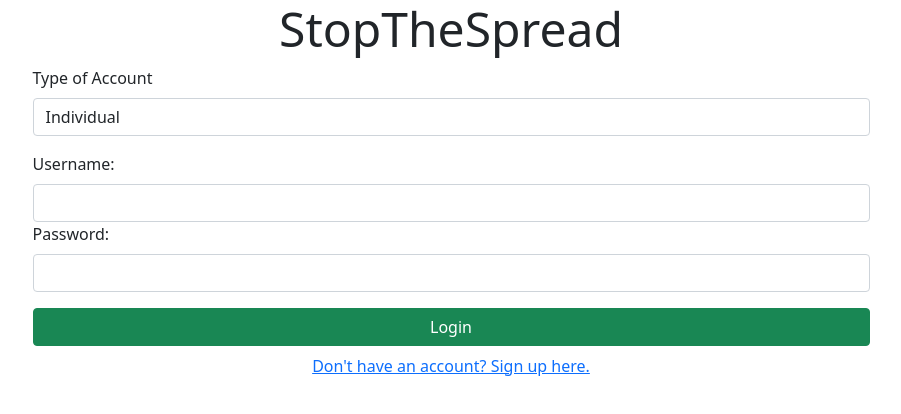
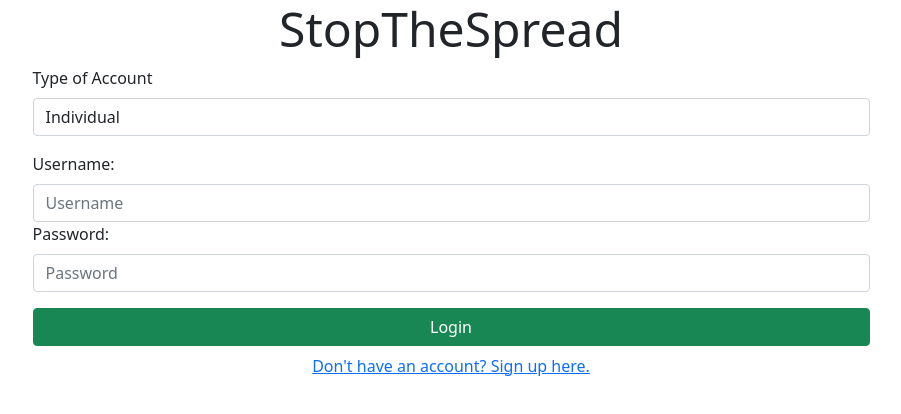
Before and after one commit to williams-jack/stop-the-spread-react-app, a React (Create React App) app: page /login in a window 1280 px wide. Shown: the top 414 px of the page, without its empty margins (189-1090 px from the left). Built offline with nearby package versions, Linux system fonts and the light colour scheme.

Commit message:
Got basic login service working.

```diff
--- a/src/App.js
+++ b/src/App.js
@@ -10,8 +10,8 @@ import NotFoundErrorPage from "./pages/error/error404Page";
 import RegisterPage from "./pages/register/registerPage";
 import Cookies from "js-cookie";
 import NavbarComponent from "./pages/components/navbar";
-import COVIDStatusPage from "./pages/covidStatus/covidStatusPage";
-import LocationHistoryPage from "./pages/location-history/locationHistoryPage";
+import COVIDStatusPage from "./pages/user-pages/covidStatus/covidStatusPage";
+import LocationHistoryPage from "./pages/user-pages/locaton-history/locationHistoryPage";
 import "bootstrap/dist/css/bootstrap.min.css";
 import "bootstrap/dist/js/bootstrap.min.js";
 
--- a/src/pages/login/loginPage.js
+++ b/src/pages/login/loginPage.js
@@ -1,20 +1,41 @@
-import React from "react";
+import React, { useState } from "react";
 import { Link, useHistory } from "react-router-dom";
+import { login } from "../../services/auth-services/auth-service";
 
 const LoginPage = ({ setLoggedIn }) => {
+    const [loginPayload, setLoginPayload] = useState({
+        role: "User",
+    });
+    const onInputChange = (event) => {
+        const name = event.target.name;
+        console.log(`Input ${name} changing.`);
+        setLoginPayload({
+            ...loginPayload,
+            [name]: event.target.value,
+        });
+    };
     const history = useHistory();
     const onSubmit = () => {
-        setLoggedIn(true);
-        history.push("/status");
+        console.log("Called on submit.");
+        login(loginPayload)
+            .then((res) => {
+                console.log(res.data);
+            })
+            .catch((err) => console.error(err));
     };
     return (
         <div className="d-flex justify-content-center">
-            <form className="w-75" onSubmit={onSubmit}>
+            <form className="w-75">
                 <div className="mb-3">
                     <label className="form-label" for="roles">
                         Type of Account
                     </label>
-                    <select id="roles" className="form-control">
+                    <select
+                        id="roles"
+                        name="role"
+                        className="form-control"
+                        onChange={onInputChange}
+                    >
                         <option value="Business">Business</option>
                         <option value="User" selected>
                             Individual
@@ -22,15 +43,37 @@ const LoginPage = ({ setLoggedIn }) => {
                     </select>
                 </div>
                 <div classname="mb-3">
-                    <label className="form-label">Username:</label>
-                    <input className="form-control" type="username" />
+                    <label className="form-label" for="username">
+                        Username:
+                    </label>
+                    <input
+                        className="form-control"
+                        name="username"
+                        type="username"
+                        placeholder="Username"
+                        id="username"
+                        onChange={onInputChange}
+                    />
                 </div>
                 <div classname="mb-3">
-                    <label className="form-label">Password:</label>
-                    <input className="form-control" type="password" />
+                    <label className="form-label" for="password">
+                        Password:
+                    </label>
+                    <input
+                        className="form-control"
+                        placeholder="Password"
+                        type="password"
+                        name="password"
+                        id="password"
+                        onChange={onInputChange}
+                    />
                 </div>
                 <div className="d-flex mt-3 mb-2 justify-content-center">
-                    <button className="btn btn-success w-100" type="submit">
+                    <button
+                        className="btn btn-success w-100"
+                        type="button"
+                        onClick={onSubmit}
+                    >
                         Login
                     </button>
                 </div>
--- /dev/null
+++ b/src/services/auth-services/auth-service.js
@@ -0,0 +1,41 @@
+// AUthentication methods for accounts.
+import axios from "axios";
+import { backendURL } from "../service-constants";
+const login = async (jsonPackage) => {
+    console.log(`${backendURL}/login`);
+    console.log(jsonPackage);
+    return axios.post(`${backendURL}/login`, jsonPackage, {
+        withCredentials: true,
+    });
+};
+
+const register = (jsonPackage) => {
+    axios
+        .post(`${backendURL}/register`, jsonPackage, {
+            withCredentials: true,
+        })
+        .then((res) => {
+            return {
+                data: res.data,
+                status: res.status,
+            };
+        })
+        .catch((err) => {
+            console.error(err);
+        });
+};
+
+const logout = () => {
+    axios
+        .post(`${backendURL}/logout`, null, {
+            withCredentials: true,
+        })
+        .then((res) => {
+            return res.status;
+        })
+        .catch((err) => {
+            console.error(err);
+        });
+};
+
+export { login, logout, register };
```
